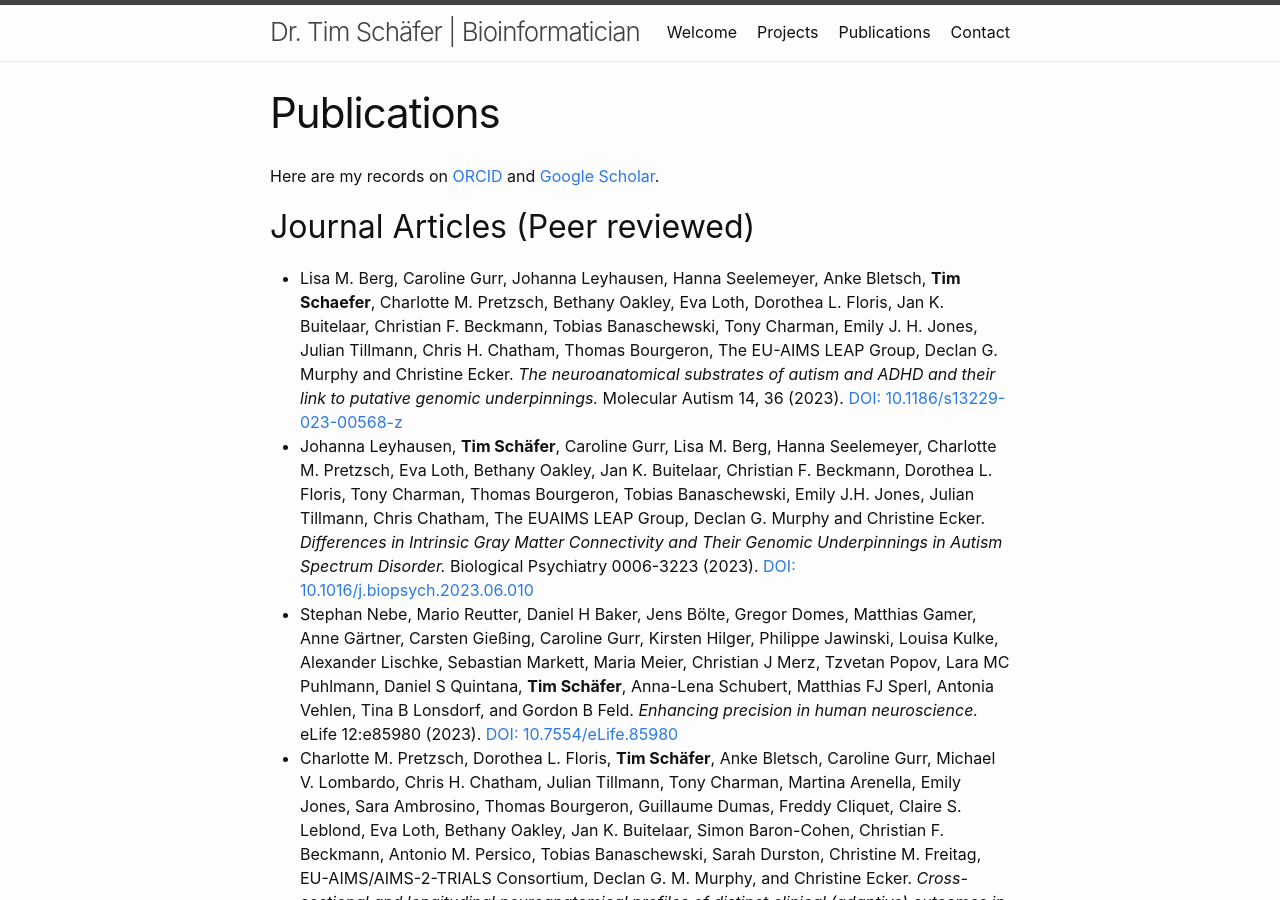
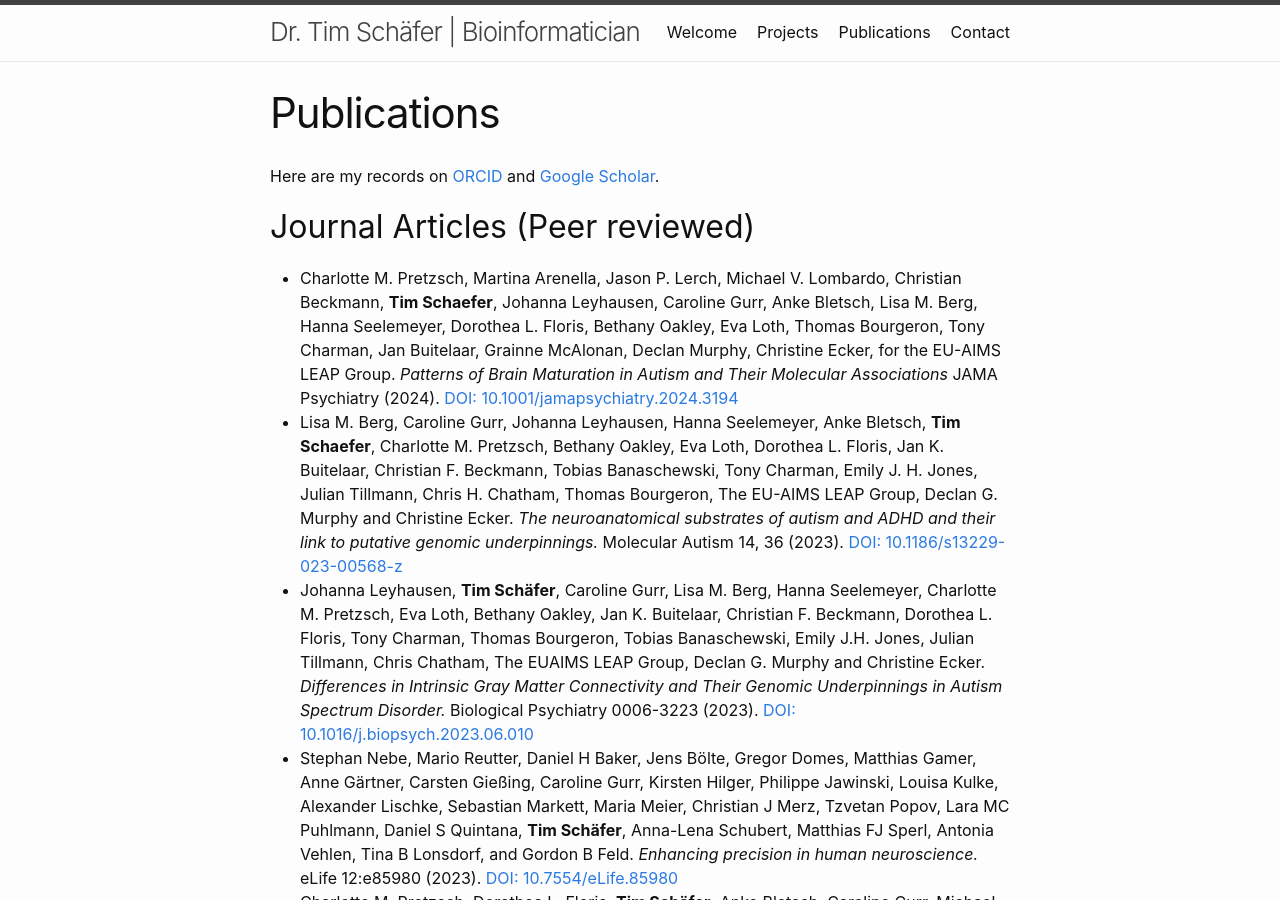
Before and after one commit to dfsp-spirit/dfsp-spirit.github.io, a Jekyll site: the page built from x030_publications.markdown, in a window 1280 px wide and 900 px high. Built offline with Jekyll 4.4.1, drawn with Linux system fonts in a browser that asks for light colours.

Commit message:
NEW: Add CHarlotte's 2024 JAMA paper

```diff
--- a/x030_publications.markdown
+++ b/x030_publications.markdown
@@ -8,6 +8,8 @@ Here are my records on [ORCID](https://orcid.org/0000-0002-3683-8070) and [Googl
 
 ## Journal Articles (Peer reviewed)
 
+* Charlotte M. Pretzsch, Martina Arenella, Jason P. Lerch, Michael V. Lombardo, Christian Beckmann, **Tim Schaefer**, Johanna Leyhausen, Caroline Gurr, Anke Bletsch, Lisa M. Berg, Hanna Seelemeyer, Dorothea L. Floris, Bethany Oakley, Eva Loth, Thomas Bourgeron, Tony Charman, Jan Buitelaar, Grainne McAlonan, Declan Murphy, Christine Ecker, for the EU-AIMS LEAP Group. *Patterns of Brain Maturation in Autism and Their Molecular Associations* JAMA Psychiatry (2024). [DOI: 10.1001/jamapsychiatry.2024.3194
+](https://doi.org/10.1001/jamapsychiatry.2024.3194)
 * Lisa M. Berg, Caroline Gurr, Johanna Leyhausen, Hanna Seelemeyer, Anke Bletsch, **Tim Schaefer**, Charlotte M. Pretzsch, Bethany Oakley, Eva Loth, Dorothea L. Floris, Jan K. Buitelaar, Christian F. Beckmann, Tobias Banaschewski, Tony Charman, Emily J. H. Jones, Julian Tillmann, Chris H. Chatham, Thomas Bourgeron, The EU-AIMS LEAP Group, Declan G. Murphy and Christine Ecker. *The neuroanatomical substrates of autism and ADHD and their link to putative genomic underpinnings.* Molecular Autism 14, 36 (2023). [DOI: 10.1186/s13229-023-00568-z](https://doi.org/10.1186/s13229-023-00568-z)
 * Johanna Leyhausen, **Tim Schäfer**, Caroline Gurr, Lisa M. Berg, Hanna Seelemeyer, Charlotte M. Pretzsch, Eva Loth, Bethany Oakley, Jan K. Buitelaar, Christian F. Beckmann, Dorothea L. Floris, Tony Charman, Thomas Bourgeron, Tobias Banaschewski, Emily J.H. Jones, Julian Tillmann, Chris Chatham, The EUAIMS LEAP Group, Declan G. Murphy and Christine Ecker. *Differences in Intrinsic Gray Matter Connectivity and Their Genomic Underpinnings in Autism Spectrum Disorder.* Biological Psychiatry 0006-3223 (2023). [DOI: 10.1016/j.biopsych.2023.06.010](https://doi.org/10.1016/j.biopsych.2023.06.010)
 * Stephan Nebe, Mario Reutter, Daniel H Baker, Jens Bölte, Gregor Domes, Matthias Gamer, Anne Gärtner, Carsten Gießing, Caroline Gurr, Kirsten Hilger, Philippe Jawinski, Louisa Kulke, Alexander Lischke, Sebastian Markett, Maria Meier, Christian J Merz, Tzvetan Popov, Lara MC Puhlmann, Daniel S Quintana, **Tim Schäfer**, Anna-Lena Schubert, Matthias FJ Sperl, Antonia Vehlen, Tina B Lonsdorf, and Gordon B Feld. *Enhancing precision in human neuroscience.* eLife 12:e85980 (2023). [DOI: 10.7554/eLife.85980](https://doi.org/10.7554/eLife.85980)
```
